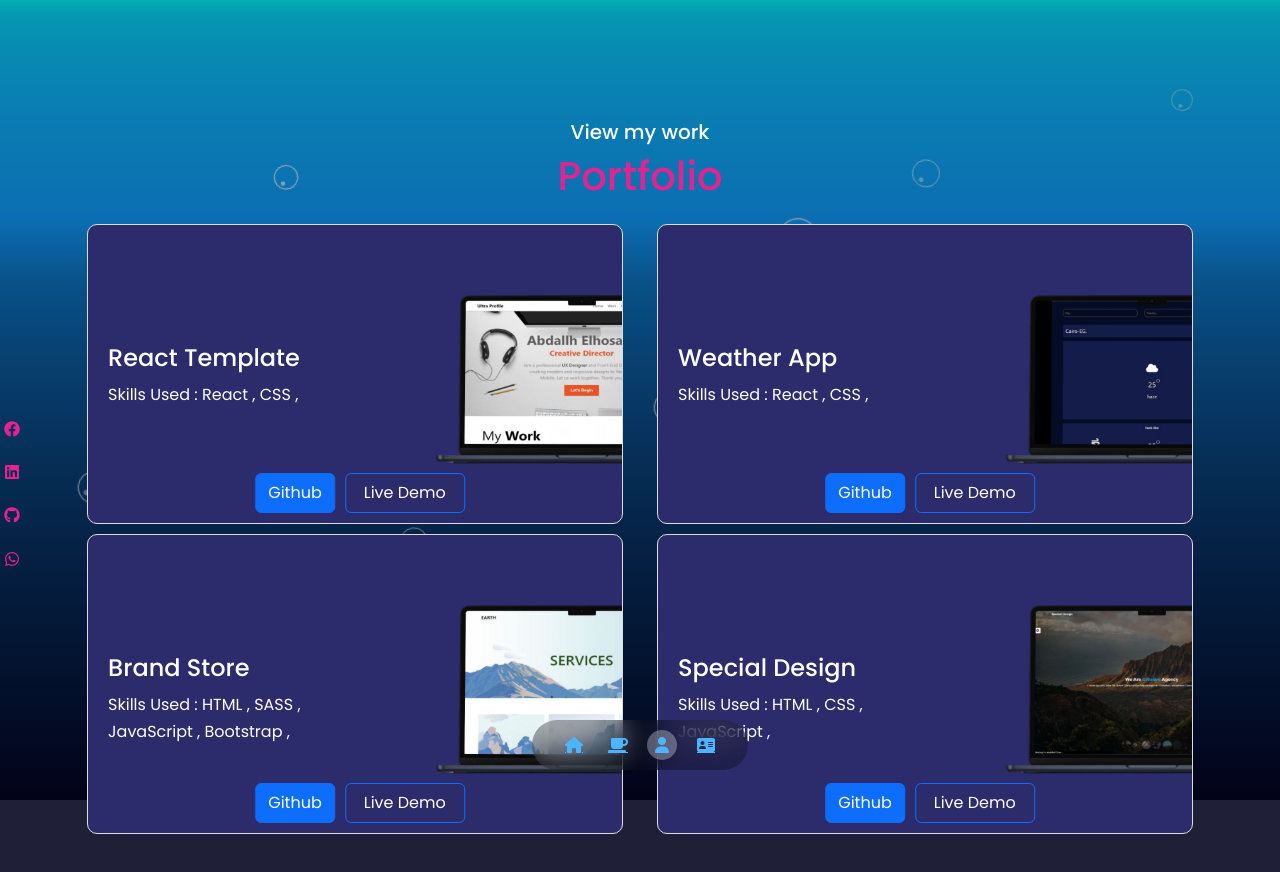
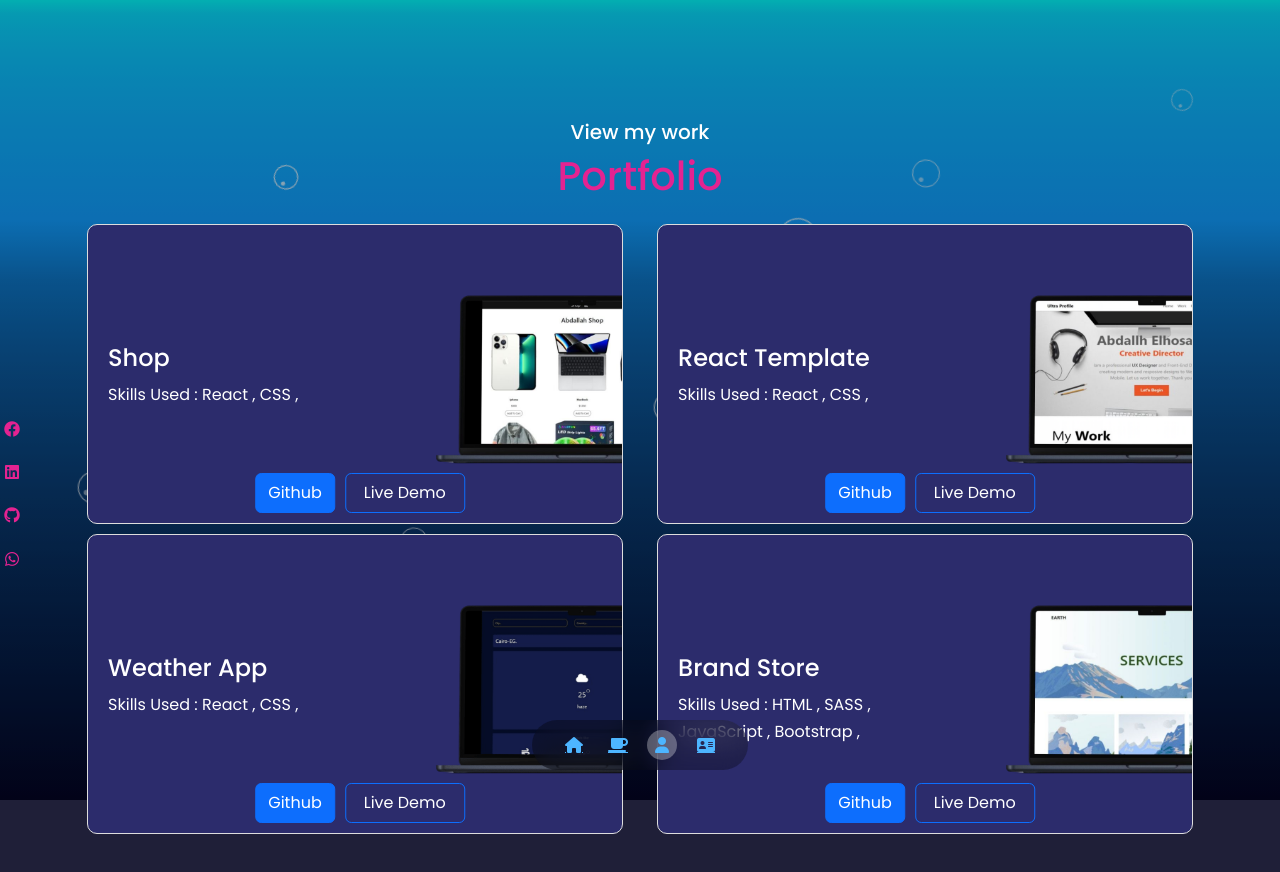
Before and after one commit to AbdallahElhosary/myPortfolio, a React (Create React App) app: page /portfolio in a window 1280 px wide. Shown: the top 872 px of the page. Built offline with nearby package versions, Linux system fonts and the light colour scheme.

Commit message:
Update websites.js

```diff
--- a/src/websites.js
+++ b/src/websites.js
@@ -8,9 +8,20 @@ import img7 from "./assets/img7.png";
 import img8 from "./assets/img8.png";
 import img9 from "./assets/img9.png";
 import img10 from "./assets/img10.png";
+import shop from "./assets/shop.png";
 
 
 export const Websites = [
+  {
+    "id": 11,
+    "name": "Shop",
+    "live": "http://abdallah23.me/Shop",
+    "github":"https://shop-mauve-five.vercel.app/",
+    "skills": ["React" , " CSS "],
+    "caption": "This Template i Used React.js",
+    "img":shop,
+    "responsive":true
+  },
   {
     "id": 1,
     "name": "React Template",
```
